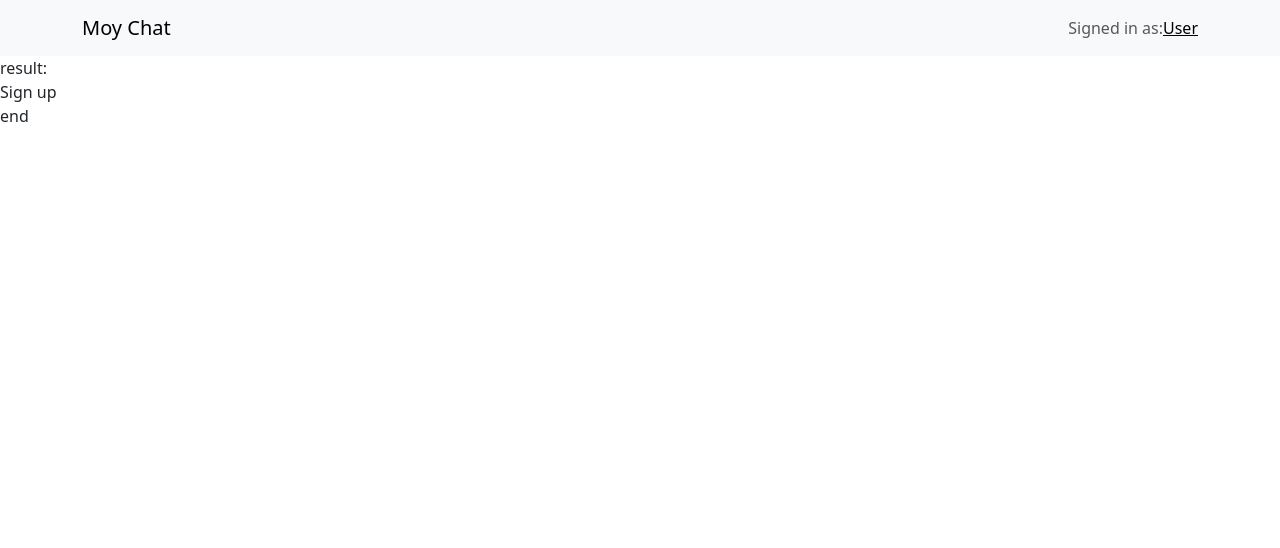
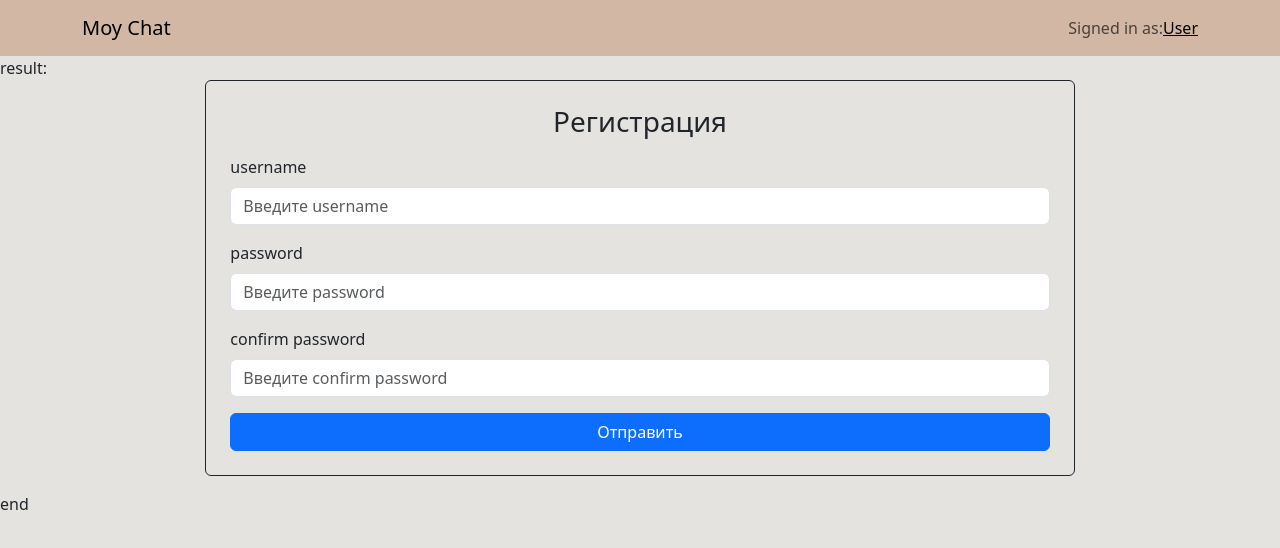
Before and after one commit to 1aS5i-dekYon/frontend-project-12, a React (Create React App) app in the folder frontend/: page /signup in a window 1280 px wide. Shown: the top 548 px of the page. Built offline with nearby package versions, Linux system fonts and the light colour scheme.

Commit message:
add Registration & connect to App

```diff
--- a/frontend/src/App.jsx
+++ b/frontend/src/App.jsx
@@ -7,6 +7,7 @@ import { Navbar, Container } from 'react-bootstrap';
 // import { useEffect, useState } from 'react';
 
 import Loginpage from './pages/Loginpage.jsx';
+import Registrationpage from './pages/Registrationpage.jsx';
 import Chatpage from './pages/Chatpage.jsx';
 import { getToken } from './services/localStorage';
 
@@ -18,8 +19,8 @@ const TokenChecker = () => {
 
 export default () => (
   <BrowserRouter>
-    <div className="d-flex flex-column vh-100">
-      <Navbar className="bg-body-tertiary">
+    <div className="d-flex flex-column vh-100 bg-light-brown">
+      <Navbar className="bg-light-marsh">
         <Container>
           <Navbar.Brand href="#home">Moy Chat</Navbar.Brand>
           <Navbar.Toggle />
@@ -36,7 +37,7 @@ export default () => (
         <Route path="/" element={<TokenChecker />}>
           <Route index element={<Chatpage />} />
         </Route>
-        <Route path="/signup" element={<div>Sign up</div>} />
+        <Route path="/signup" element={<Registrationpage />} />
         <Route path="/login" element={<Loginpage />} />
         <Route path="*" element={<h1>404 page not found</h1>} />
       </Routes>
@@ -44,15 +45,3 @@ export default () => (
     </div>
   </BrowserRouter>
 );
-
-// useEffect(() => {
-//   const token = JSON.parse(localStorage.getItem('token'));
-//   const route = token ? <Outlet/> : navigate("/login");
-//   // const route = <Outlet/>;
-//   setRoute(route);
-// }, [navigate]);
-// return (
-//   <div>
-//     result: {result} end
-//   </div>
-// )
--- a/frontend/src/modules/RegistrationForm/RegistrationForm.jsx
+++ b/frontend/src/modules/RegistrationForm/RegistrationForm.jsx
@@ -0,0 +1,81 @@
+// import { useState } from 'react';
+import { useFormik } from 'formik';
+import * as Yup from 'yup';
+
+import { Form, Button } from 'react-bootstrap';
+import { useNavigate } from 'react-router-dom';
+import { useDispatch } from 'react-redux';
+
+import { AuthFormField } from '../../UI';
+import { registrationUser } from './registrationSlice.js';
+
+export default () => {
+  const dispatch = useDispatch();
+  const navigate = useNavigate();
+
+  const LoginSchema = Yup.object().shape({
+    username: Yup.string()
+      .min(6, 'Минимум 6 символов')
+      .max(50, 'Максимум 50 символов')
+      .required('Обязательное поле'),
+    password: Yup.string()
+      .min(6, 'Минимум 6 символов')
+      .max(50, 'Максимум 50 символов')
+      .matches(/[0-9]/, 'Минимум 1 цифра')
+      .required('Обязательное поле'),
+    confirmPassword: Yup.string()
+      .oneOf([Yup.ref('password')], 'errors.notSame')
+      .required('Обязательное поле'),
+  });
+
+  // обязательное поле заменить на СПИСОК ВСЕХ УСЛОВИЙ поля
+
+  const formik = useFormik({
+    initialValues: { username: '', password: '', confirmPassword: '' },
+    validationSchema: LoginSchema,
+    onSubmit: (values) => {
+      console.log(JSON.stringify(values), 'submit');
+      alert(JSON.stringify(values, null, 2));
+      try {
+        dispatch(registrationUser(values));
+      } catch (e) {
+        formik.setSubmitting(false);
+        console.log(e.message);
+      }
+      navigate('/');
+    },
+  });
+
+  return (
+    <Form onSubmit={formik.handleSubmit} className="col-12 col-md-8 rounded border border-dark p-4 mb-3">
+      <h3 className="text-center mb-3">Регистрация</h3>
+      <AuthFormField
+        type="text"
+        fieldName="username"
+        handleChange={formik.handleChange}
+        fieldValue={formik.values.username}
+        errorText={formik.errors.username}
+        isTouched={formik.touched.username}
+      />
+      <AuthFormField
+        type="password"
+        fieldName="password"
+        handleChange={formik.handleChange}
+        fieldValue={formik.values.password}
+        errorText={formik.errors.password}
+        isTouched={formik.touched.password}
+      />
+      <AuthFormField
+        type="password"
+        fieldName="confirm password"
+        handleChange={formik.handleChange}
+        fieldValue={formik.values.confirmPassword}
+        errorText={formik.errors.confirmPassword}
+        isTouched={formik.touched.confirmPassword}
+      />
+      <Button className="col-12 col-md-12" variant="primary" type="submit">
+        Отправить
+      </Button>
+    </Form>
+  );
+};
--- a/frontend/src/modules/RegistrationForm/index.js
+++ b/frontend/src/modules/RegistrationForm/index.js
@@ -0,0 +1,2 @@
+export { default as RegistrationForm } from './RegistrationForm.jsx';
+export { default as registrationFormReducer } from './registrationSlice.js';
--- /dev/null
+++ b/frontend/src/modules/RegistrationForm/registrationSlice.js
@@ -0,0 +1,33 @@
+import axios from 'axios';
+import { createSlice, createAsyncThunk } from '@reduxjs/toolkit';
+
+import { getToken, setToken } from '../services.js';
+
+export const registrationUser = createAsyncThunk(
+  'registration/registrationUser',
+  async (user) => {
+    const response = await axios.post('/api/v1/signup', user);
+    return response.data;
+  }
+);
+
+const registrationSlice = createSlice({
+  name: 'registration',
+  initialState: { token: null },
+  extraReducers: (builder) => {
+    builder
+      .addCase(registrationUser.fulfilled, (state, action) => {
+        console.log('action:', action);
+        console.log('token before storage:', action.payload.token);
+        setToken(action.payload.token);
+        const token = getToken();
+        console.log('token:', token);
+        state.token = token;
+      })
+      .addCase(registrationUser.rejected, (state, action) => {
+        console.log(state, '|', action.error);
+      });
+  },
+});
+
+export default registrationSlice.reducer;
--- /dev/null
+++ b/frontend/src/pages/Registrationpage.jsx
@@ -0,0 +1,9 @@
+import { RegistrationForm } from '../modules/RegistrationForm';
+
+const Registrationpage = () => (
+  <div className="row justify-content-center align-content-center">
+    <RegistrationForm />
+  </div>
+);
+
+export default Registrationpage;
--- a/frontend/src/rootStore.js
+++ b/frontend/src/rootStore.js
@@ -1,5 +1,6 @@
 import { configureStore } from '@reduxjs/toolkit';
 import { loginFormReducer } from './modules/LoginForm';
+import { registrationFormReducer } from './modules/RegistrationForm';
 import { channelsReducer } from './modules/ChannelsList';
 import { messagesReducer } from './modules/ChatArea';
 import { modalReducer } from './modules/Modals';
@@ -7,6 +8,7 @@ import { modalReducer } from './modules/Modals';
 export default configureStore({
   reducer: {
     loginData: loginFormReducer,
+    registrationData: registrationFormReducer,
     messages: messagesReducer,
     channels: channelsReducer,
     modal: modalReducer,
```
